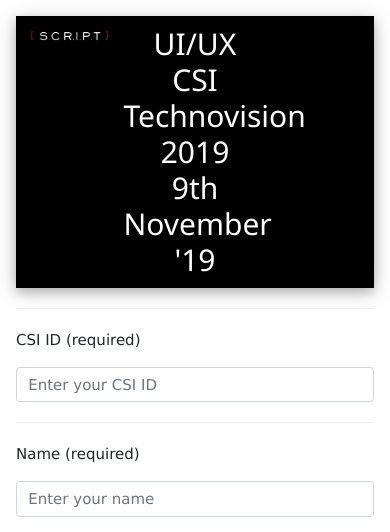
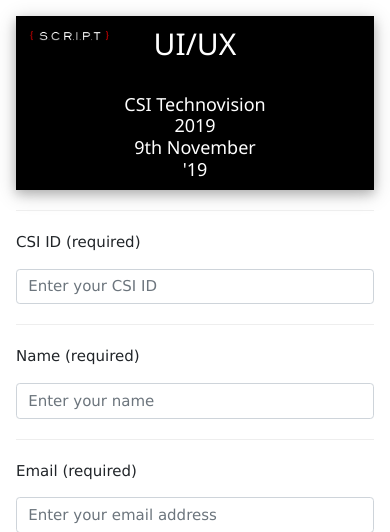
Before and after one commit to The-SCRIPT-Group/Hades, a Flask app: page /csi in a window 390 px wide. Shown: the top 532 px of the page. Run offline with Flask 2, Linux system fonts and the light colour scheme; some libraries are stand-ins or nearby versions.

Commit message:
Should be reducing font on phones

```diff
--- a/tsg_registration/templates/csi.html
+++ b/tsg_registration/templates/csi.html
@@ -23,7 +23,8 @@
                     <img src="{{ url_for(endpoint='static', filename='images/LogoTransp.png') }}" style="float: left; width: 100%; height: auto; padding: 8px;">
                 </div>
                 <div class="w3-col w3-center" style="width: 40%;">
-                    <h2 style="text-align: center;">UI/UX<br/>{{ event }}<br/>{{ date }}</h2>
+                    <h2 style="text-align: center;">UI/UX</h2>
+                    <h5 style="text-align: center;"><br/>{{ event }}<br/>{{ date }}</h5>
                 </div>
             </div>
 
```
